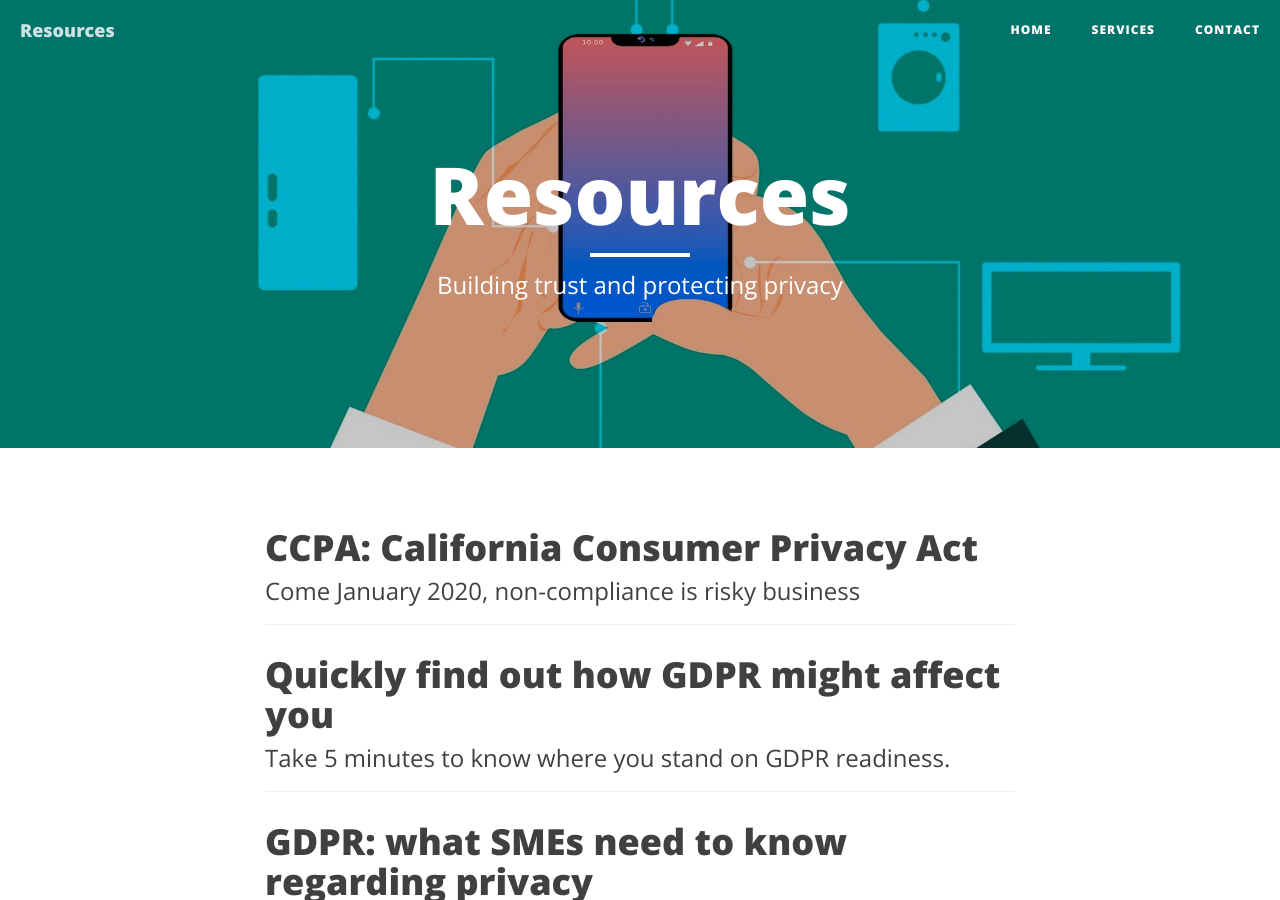
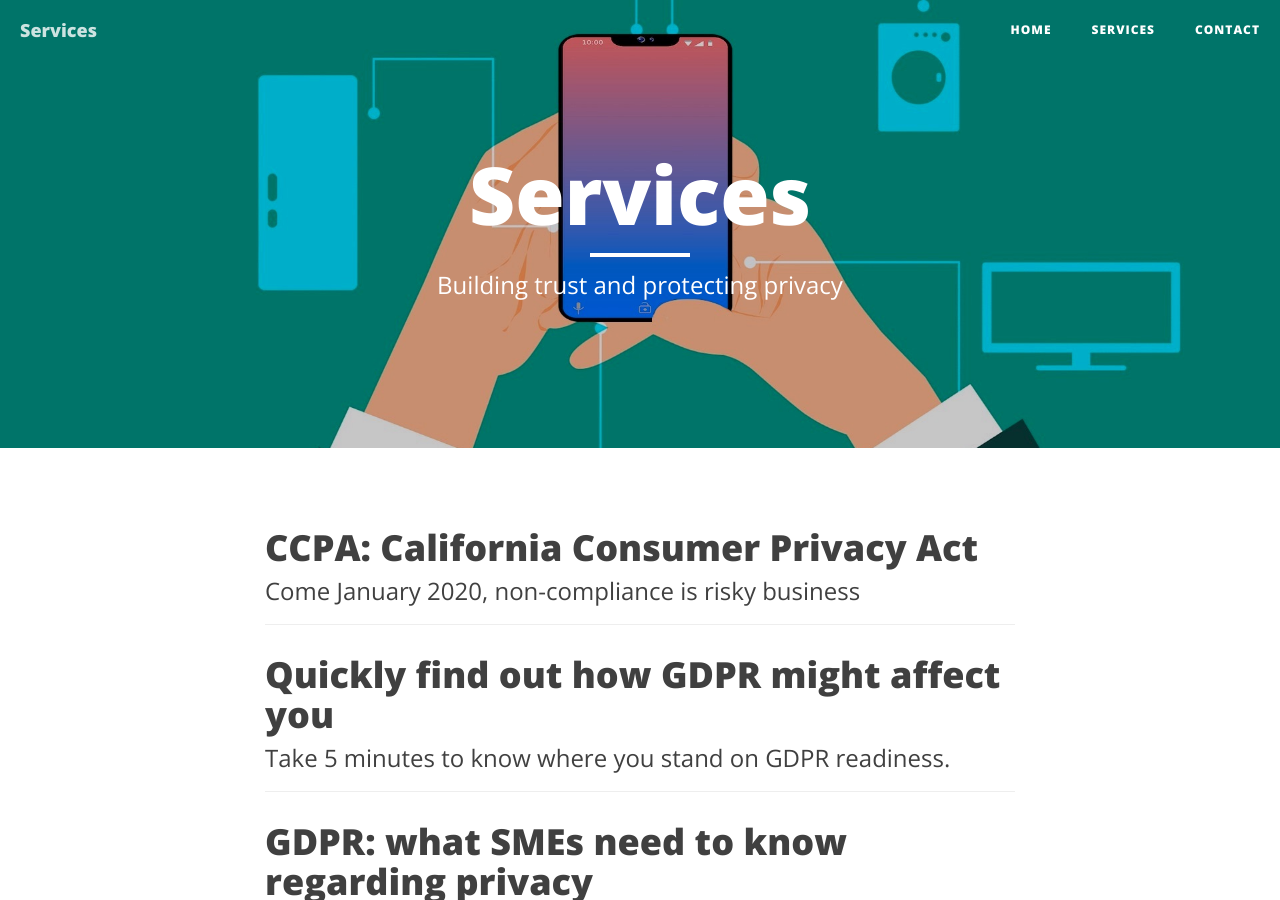
Before and after one commit to riod4/services, a Jekyll site: the page built from index.html, in a window 1280 px wide and 900 px high. Built offline with Jekyll 4.4.1, drawn with Linux system fonts in a browser that asks for light colours; nearby versions of some CDN libraries; the list of posts is cut into pages by our own code.

Commit message:
Updated. changed resources for services

```diff
--- a/_config.yml
+++ b/_config.yml
@@ -1,6 +1,6 @@
 # Basic settings
 # Need to change to an appropriate Title sed in all setting and paraeters
-title: Resources
+title: Services
 description: "Security is a business requirement. Protecting personal data is a business imperative. We provide the expertise you need to protect your data and business."
 title_name: dario.com
 author: dario.com Staff
@@ -11,7 +11,7 @@ header-img: img/home.jpg
 logo: img/chklst.png
 image: "img/home.jpg"
 # urls
-baseurl: "/resources"
+baseurl: "/services"
 url: "https://dario.com"
 
 # copyright text in footer
```
